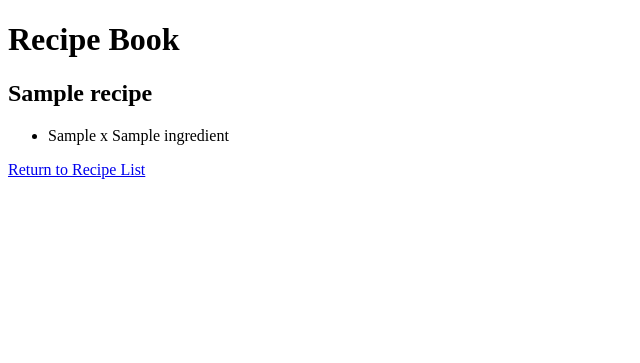
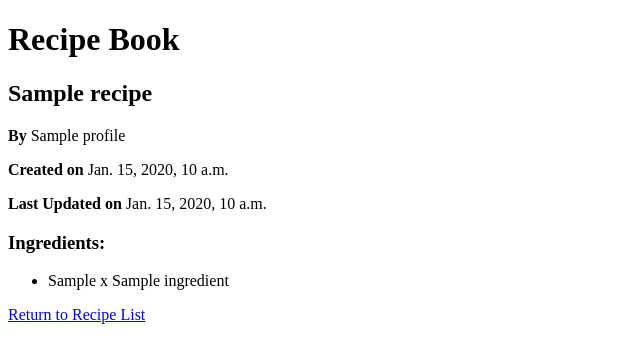
Before and after one commit to ejjaso18/recipebook-jaso-elijem, a Django app: page /recipe/1/ in a window 1280 px wide. Shown: the part 29-392 px from the top of the page, without its empty margins (0-640 px from the left). Run offline with Django 5.2, Linux system fonts and the light colour scheme; the first user in the database is signed in; tables that the repository leaves empty hold one stand-in row (Sample ...).

Commit message:
Added details for recipe

```diff
--- a/recipebook/ledger/templates/recipe.html
+++ b/recipebook/ledger/templates/recipe.html
@@ -1,8 +1,11 @@
 {% extends 'base.html' %}
-
 
 {% block content%}
     <h2>{{ recipe.name }}</h2>
+    <p><b>By</b> {{ recipe.author }}</p>
+    <p><b>Created on</b> {{ recipe.created_on }}</p>
+    <p><b>Last Updated on</b> {{ recipe.updated_on }}</p>
+    <h3>Ingredients:</h3>
     <ul>
         {% for ingredient in recipe.ingredients.all %}
             <li>{{ ingredient.quantity }} x {{ ingredient.ingredient.name }}</li>
```
